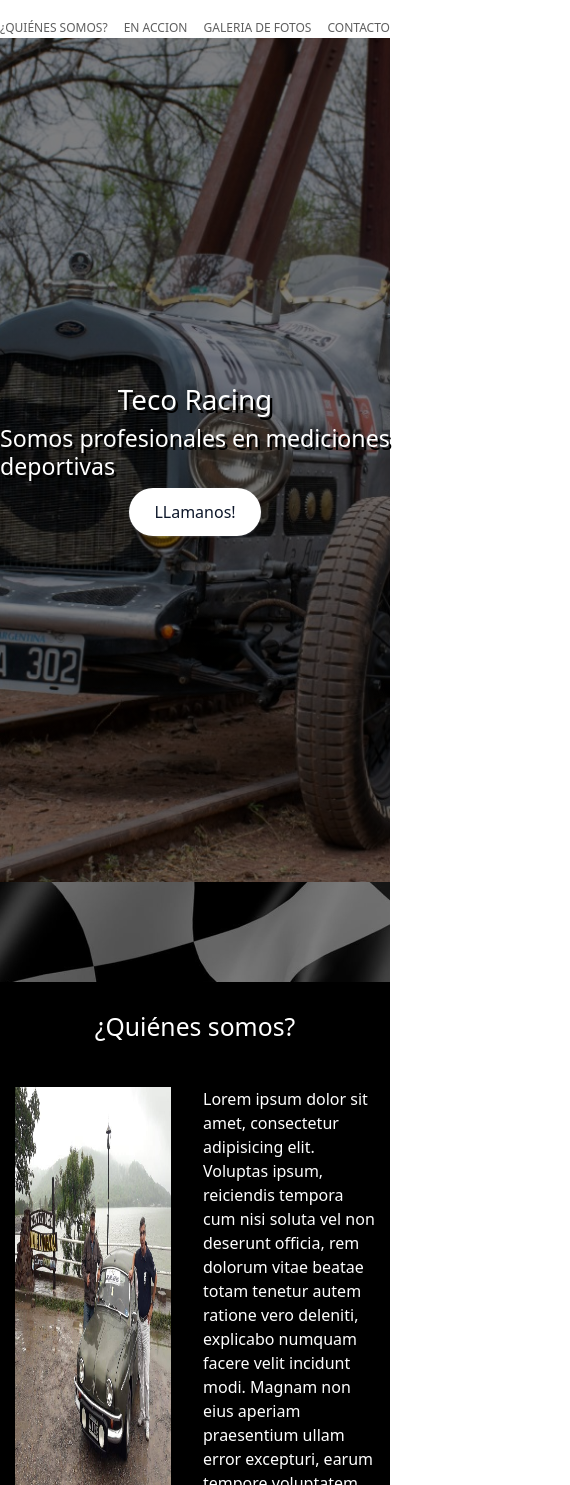
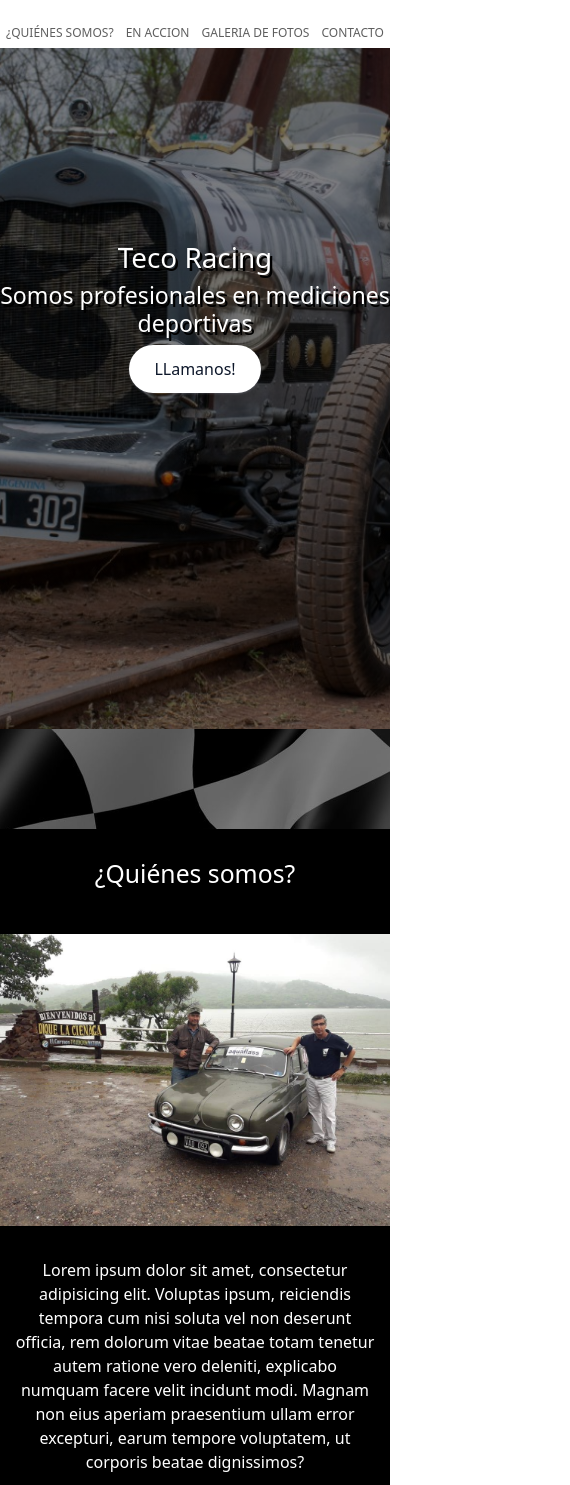
Before and after one commit to marcesalas96/TecoRacing, a plain HTML site: page index.html in a window 390 px wide. Shown: the part 115-1600 px from the top of the page, 570 px wide, since content can reach past the window. Drawn offline with nearby package versions, Linux system fonts and the light colour scheme.

Commit message:
Cuarto commit: Media queries

```diff
--- a/index.html
+++ b/index.html
@@ -120,10 +120,10 @@
             <div class="footer__contenedor">
                 <ul class="footer__contenedor__list2">
                     <li class="footer__contenedor__list__item"><p class="footer__contenedor__list__item__texto">Alfredo Valdez</p></li>
-                    <ul class="footer__contenedor__list">
-                        <li class="footer__contenedor__list__item"><p class="footer__contenedor__list__item__texto">387 468-5040</p></li>
-                        <li class="footer__contenedor__list__item"><p class="footer__contenedor__list__item__texto">387 406-6826</p></li>
-                    </ul>
+                </ul>
+                <ul class="footer__contenedor__list">
+                    <li class="footer__contenedor__list__item"><p class="footer__contenedor__list__item__texto">387 468-5040</p></li>
+                    <li class="footer__contenedor__list__item"><p class="footer__contenedor__list__item__texto">387 406-6826</p></li>
                 </ul>
             </div>
             <div class="footer__contenedorFormulario" >
--- a/style/main.scss
+++ b/style/main.scss
@@ -58,14 +58,17 @@
         flex-direction: column;
         align-items: center;
         gap: 1rem;
+        background-color: #fff;
         @media screen and (max-width: 768px) {
-            position: relative;
             width: 100%;
+            position: fixed;
+            z-index: 1000;
         }
         &__contenedor{
             width: 250px;
             @media screen and (max-width: 768px){
                 width: 100%;
+                background-color: white;
             }
             &__list{
                 display: flex;
@@ -74,7 +77,7 @@
                 width: 100%;
                 @media screen and (max-width: 768px) {
                     flex-direction: row;
-                    justify-content: space-between;
+                    justify-content: space-around;
                     padding: 0;
                     margin: 0%;
 
@@ -82,7 +85,7 @@
                 &__item{
                     padding: 10px;
                     @media screen and (max-width: 768px) {
-                        padding: 0;
+                        padding: 5px;
                     }
                     &__link{
                         text-decoration: none;
@@ -139,6 +142,10 @@
             text-shadow: 2.5px 2.5px black;
             align-items: center;
             top: 10px;
+            text-align: center;
+            @media screen and (max-width:768px) {
+                position: relative;
+            }
 
         }
     }
@@ -152,8 +159,18 @@
             padding: 15px;
             gap: 2rem;
             color: white;
+            text-align: center;
+            @media screen and (max-width: 648px) {
+                flex-direction: column;
+                align-items: center;
+
+            }
             &__imagen{
                 width: 40vw;
+                @media screen and (max-width:648px) {
+                    width: 100vw;
+                    object-fit: cover;
+                }
             }
         }
     }
@@ -175,6 +192,11 @@
             padding: 10px;
             &__video{
                 width: 750px;
+                @media screen and (max-width:768px) {
+                    width: 80vw;
+                    justify-content: center;
+
+                }
             }
         }
     }
@@ -187,6 +209,10 @@
             &__imagen{
                 height: 85vh;
                 object-fit: cover;
+                object-position: center;
+                @media screen and (max-width: 768px) {
+                    height: 50vh;
+                }
 
             }
         }
@@ -197,6 +223,9 @@
     display: flex;
     justify-content: space-between;
     align-items: center;
+    @media screen and (max-width: 638px) {
+        flex-direction: column;
+    }
 
     &__contenedor{
         color: white;
@@ -227,6 +256,10 @@
         align-items: center;
         justify-content: space-around;
         margin-right: 15px;
+        @media screen and (max-width: 638px) {
+            flex-direction: row;
+            padding: 5px;
+        }
         &__link__imagen{
             width: 40px;
         }
```
Also changed, not shown: style/main.css, 1 other file.
